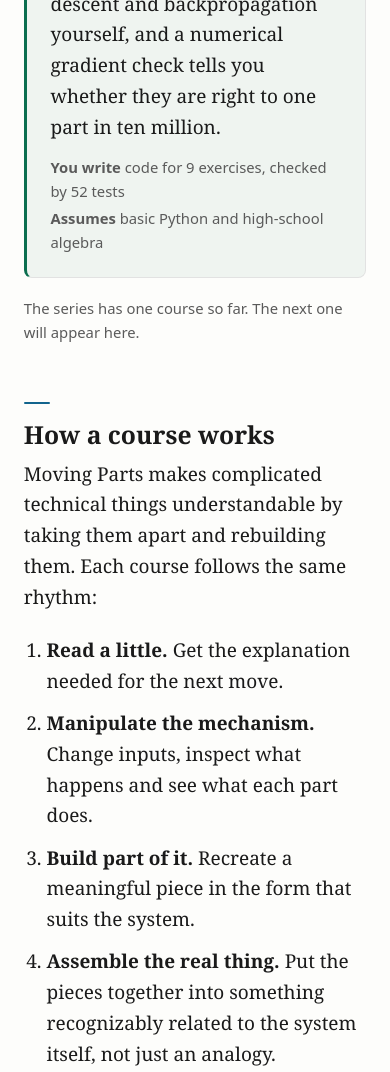
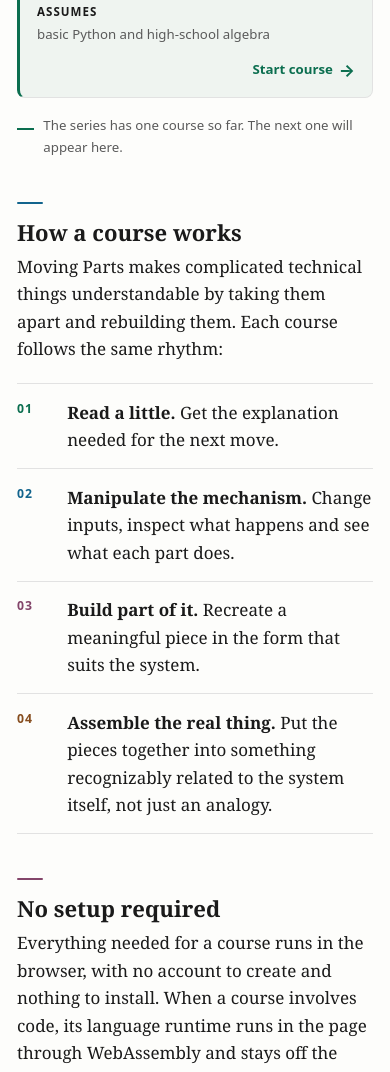
Before and after one commit to PavolC/moving-parts, a plain HTML site: page site/index.html in a window 390 px wide. Shown: the part 677-1749 px from the top of the page. Drawn offline with Linux system fonts and the light colour scheme.

Commit message:
Refactor CSS styles and HTML structure for improved layout and responsiveness

```diff
--- a/site/index.html
+++ b/site/index.html
@@ -247,7 +247,7 @@
          wordmark line above it: that would print the name twice. */
 			h1 {
 				font-size: clamp(2.2rem, 7vw, 3.1rem);
-				letter-spacing: -0.018em;
+				letter-spacing: 0;
 				max-width: var(--measure);
 				margin: 0.3rem auto 0.5rem;
 			}
@@ -368,13 +368,38 @@
 				font-size: 0.78rem;
 				color: var(--muted);
 				margin: 0;
-				display: flex;
-				flex-wrap: wrap;
-				gap: 0.2rem 0.9rem;
+				padding-top: 0.8rem;
+				border-top: 1px solid color-mix(in oklab, var(--hue) 18%, var(--rule));
+				display: grid;
+				grid-template-columns: repeat(2, minmax(0, 1fr));
+				gap: 0.9rem 1.2rem;
 			}
 
 			.course-meta b {
+				display: block;
+				margin-bottom: 0.08rem;
+				color: var(--ink);
+				font-size: 0.68rem;
 				font-weight: 600;
+				letter-spacing: var(--label-tracking);
+				text-transform: uppercase;
+			}
+
+			.course-cta {
+				display: flex;
+				width: fit-content;
+				align-items: center;
+				gap: 0.35rem;
+				margin: 0.8rem 0 0 auto;
+				color: var(--hue);
+				font-family: var(--font-ui);
+				font-size: 0.78rem;
+				font-weight: 650;
+			}
+
+			.course-cta-arrow {
+				font-size: 1rem;
+				line-height: 1;
 			}
 
 			.count {
@@ -383,18 +408,60 @@
 				color: var(--muted);
 				max-width: var(--measure);
 				margin: 1rem auto 0;
+				display: flex;
+				align-items: baseline;
+				gap: 0.55rem;
+			}
+
+			.count::before {
+				content: "";
+				width: 1rem;
+				height: 2px;
+				flex: none;
+				background: var(--hue-green);
 			}
 
 			/* ---------- what a course is ---------- */
 
 			.facts {
 				max-width: var(--measure);
-				padding-left: 1.2rem;
+				padding: 0;
 				margin: 1.2rem auto 0;
+				list-style: none;
+				counter-reset: course-step;
 			}
 
 			.facts li {
-				margin-bottom: 0.6rem;
+				--step-hue: var(--hue-green);
+				display: grid;
+				grid-template-columns: 2.2rem minmax(0, 1fr);
+				gap: 0.75rem;
+				margin: 0;
+				padding: 0.85rem 0;
+				border-top: 1px solid var(--rule);
+				counter-increment: course-step;
+			}
+
+			.facts li:nth-child(2) {
+				--step-hue: var(--hue-blue);
+			}
+
+			.facts li:nth-child(3) {
+				--step-hue: var(--hue-plum);
+			}
+
+			.facts li:nth-child(4) {
+				--step-hue: var(--hue-oxide);
+				border-bottom: 1px solid var(--rule);
+			}
+
+			.facts li::before {
+				content: "0" counter(course-step);
+				color: var(--step-hue);
+				font-family: var(--font-ui);
+				font-size: var(--label-size);
+				font-weight: 700;
+				letter-spacing: var(--label-tracking);
 			}
 
 			.facts b {
@@ -419,6 +486,46 @@
 
 			footer a {
 				color: var(--muted);
+			}
+
+			@media (max-width: 520px) {
+				html {
+					font-size: 17px;
+				}
+
+				.page {
+					padding: 2rem 1rem 3.5rem;
+				}
+
+				h1 {
+					font-size: 2.55rem;
+					line-height: 1.05;
+					margin-top: 0.65rem;
+				}
+
+				.tagline {
+					font-size: 1.05rem;
+					line-height: 1.55;
+					margin-bottom: 2.2rem;
+				}
+
+				h2 {
+					margin-top: 2.6rem;
+				}
+
+				.course {
+					padding: 1rem;
+				}
+
+				.course-what {
+					font-size: 0.96rem;
+					line-height: 1.55;
+				}
+
+				.course-meta {
+					grid-template-columns: 1fr;
+					gap: 0.4rem;
+				}
 			}
 		</style>
 	</head>
@@ -476,6 +583,7 @@
 								<span><b>You write</b> code for 9 exercises, checked by 52 tests</span>
 								<span><b>Assumes</b> basic Python and high-school algebra</span>
 							</p>
+							<span class="course-cta" aria-hidden="true">Start course <span class="course-cta-arrow">&rarr;</span></span>
 						</a>
 					</li>
 				</ul>
@@ -484,10 +592,18 @@
 				<h2>How a course works</h2>
 				<p>Moving Parts makes complicated technical things understandable by taking them apart and rebuilding them. Each course follows the same rhythm:</p>
 				<ol class="facts">
-					<li><b>Read a little.</b> Get the explanation needed for the next move.</li>
-					<li><b>Manipulate the mechanism.</b> Change inputs, inspect what happens and see what each part does.</li>
-					<li><b>Build part of it.</b> Recreate a meaningful piece in the form that suits the system.</li>
-					<li><b>Assemble the real thing.</b> Put the pieces together into something recognizably related to the system itself, not just an analogy.</li>
+					<li>
+						<span><b>Read a little.</b> Get the explanation needed for the next move.</span>
+					</li>
+					<li>
+						<span><b>Manipulate the mechanism.</b> Change inputs, inspect what happens and see what each part does.</span>
+					</li>
+					<li>
+						<span><b>Build part of it.</b> Recreate a meaningful piece in the form that suits the system.</span>
+					</li>
+					<li>
+						<span><b>Assemble the real thing.</b> Put the pieces together into something recognizably related to the system itself, not just an analogy.</span>
+					</li>
 				</ol>
 
 				<h2>No setup required</h2>
```
